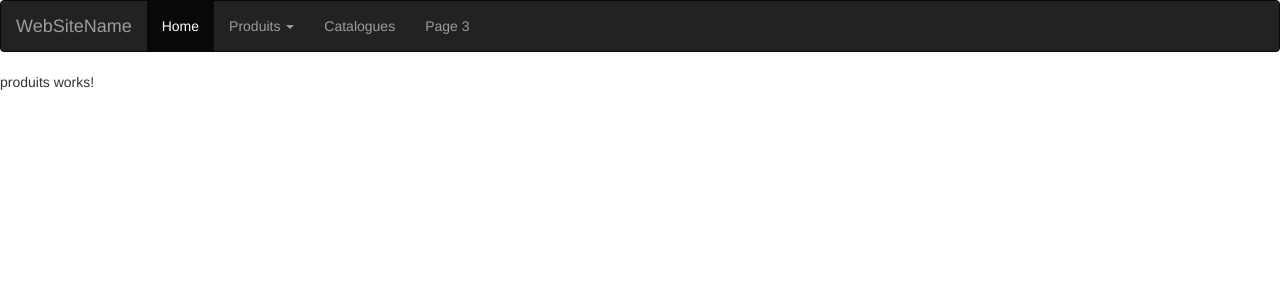
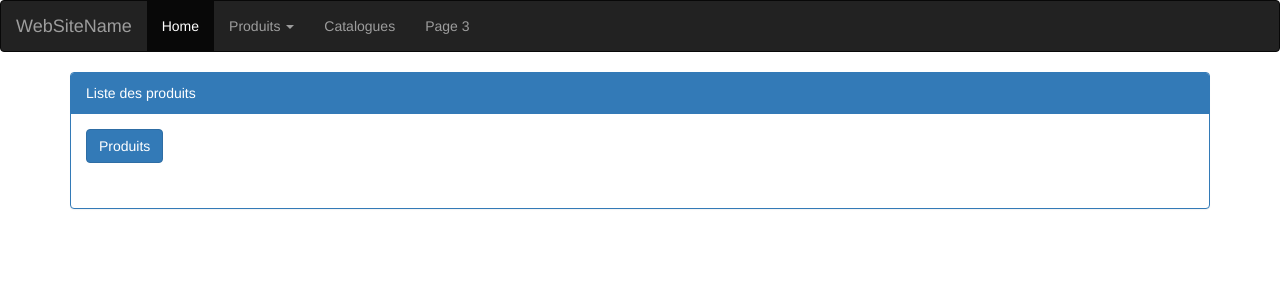
Before and after one commit to benzina/front-end-gestion-des-produits, an Angular app in the folder front-end-gestion-produits/: page /produits in a window 1280 px wide. Shown: the top 300 px of the page. Built offline with nearby package versions, Linux system fonts and the light colour scheme.

Commit message:
-creation de nouveau-produit composant -affichage de la liste des produits

```diff
--- a/front-end-gestion-produits/src/app/app.component.html
+++ b/front-end-gestion-produits/src/app/app.component.html
@@ -4,12 +4,12 @@
       <a class="navbar-brand" href="#">WebSiteName</a>
     </div>
     <ul class="nav navbar-nav">
-      <li class="active"><a href="#">Home</a></li>
+      <li class="active"><a href="#" routerLink="/produits">Home</a></li>
       <li class="dropdown">
         <a class="dropdown-toggle" data-toggle="dropdown" href="#" >Produits
           <span class="caret"></span></a>
         <ul class="dropdown-menu">
-          <li><a href="#" routerLink="/produits">Ajouter</a></li>
+          <li><a href="#" routerLink="/nouveau-produit">Ajouter</a></li>
           <li><a href="#">Supprimer</a></li>
         </ul>
       </li>
--- /dev/null
+++ b/front-end-gestion-produits/src/app/nouveau-produit/nouveau-produit.component.html
@@ -0,0 +1 @@
+<p>nouveau-produit works!</p>
--- /dev/null
+++ b/front-end-gestion-produits/src/app/nouveau-produit/nouveau-produit.component.ts
@@ -0,0 +1,15 @@
+import { Component, OnInit } from '@angular/core';
+
+@Component({
+  selector: 'app-nouveau-produit',
+  templateUrl: './nouveau-produit.component.html',
+  styleUrls: ['./nouveau-produit.component.css']
+})
+export class NouveauProduitComponent implements OnInit {
+
+  constructor() { }
+
+  ngOnInit(): void {
+  }
+
+}
--- a/front-end-gestion-produits/src/app/produits/produits.component.html
+++ b/front-end-gestion-produits/src/app/produits/produits.component.html
@@ -1 +1,25 @@
-<p>produits works!</p>
+<div class="container">
+  <div class="panel panel-primary">
+    <div class="panel-heading"> Liste des produits</div>
+    <div class="panel-body">
+      <button class="btn btn-primary" (click)="onGetProduits()">Produits</button>
+    </div>
+    <div class="panel-body">
+      <table *ngIf="produits" class="table table-striped">
+        <tr>
+          <th>ID</th>
+          <th>Designation</th>
+          <th>Prix</th>
+          <th>Quantite</th>
+        </tr>
+        <tr *ngFor="let p of produits._embedded.produits">
+          <td>{{p.idProduit}}</td>
+          <td>{{p.designation}}</td>
+          <td>{{p.prix}}</td>
+          <td>{{p.quantite}}</td>
+        </tr>
+      </table>
+    </div>
+  </div>
+
+</div>
--- a/front-end-gestion-produits/src/app/produits/produits.component.ts
+++ b/front-end-gestion-produits/src/app/produits/produits.component.ts
@@ -1,4 +1,5 @@
 import { Component, OnInit } from '@angular/core';
+import {HttpClient, HttpClientModule} from "@angular/common/http";
 
 @Component({
   selector: 'app-produits',
@@ -7,9 +8,20 @@ import { Component, OnInit } from '@angular/core';
 })
 export class ProduitsComponent implements OnInit {
 
-  constructor() { }
+  public produits:any;
+
+  constructor(private httpClient:HttpClient) { }
 
   ngOnInit(): void {
   }
 
+  onGetProduits() {
+    this.httpClient.get("http://localhost:8081/produits")
+      .subscribe(data=>{
+        this.produits=data;
+      },error => {
+        console.log(error);
+      })
+
+  }
 }
```
Also changed, not shown: front-end-gestion-produits/src/app/app-routing.module.ts (+7 -0 lines), front-end-gestion-produits/src/app/app.module.ts (+6 -2 lines), front-end-gestion-produits/src/app/nouveau-produit/nouveau-produit.component.css (added), 1 other file (tests, documents, lock files or other folders).
